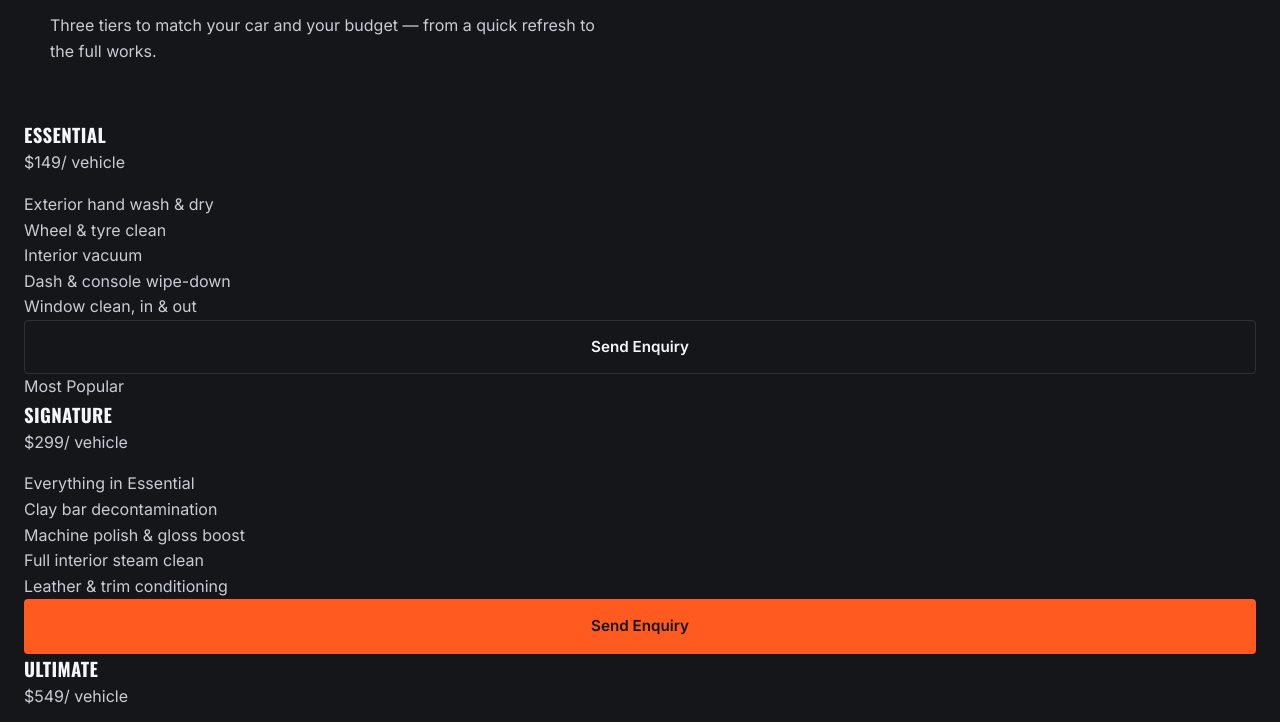
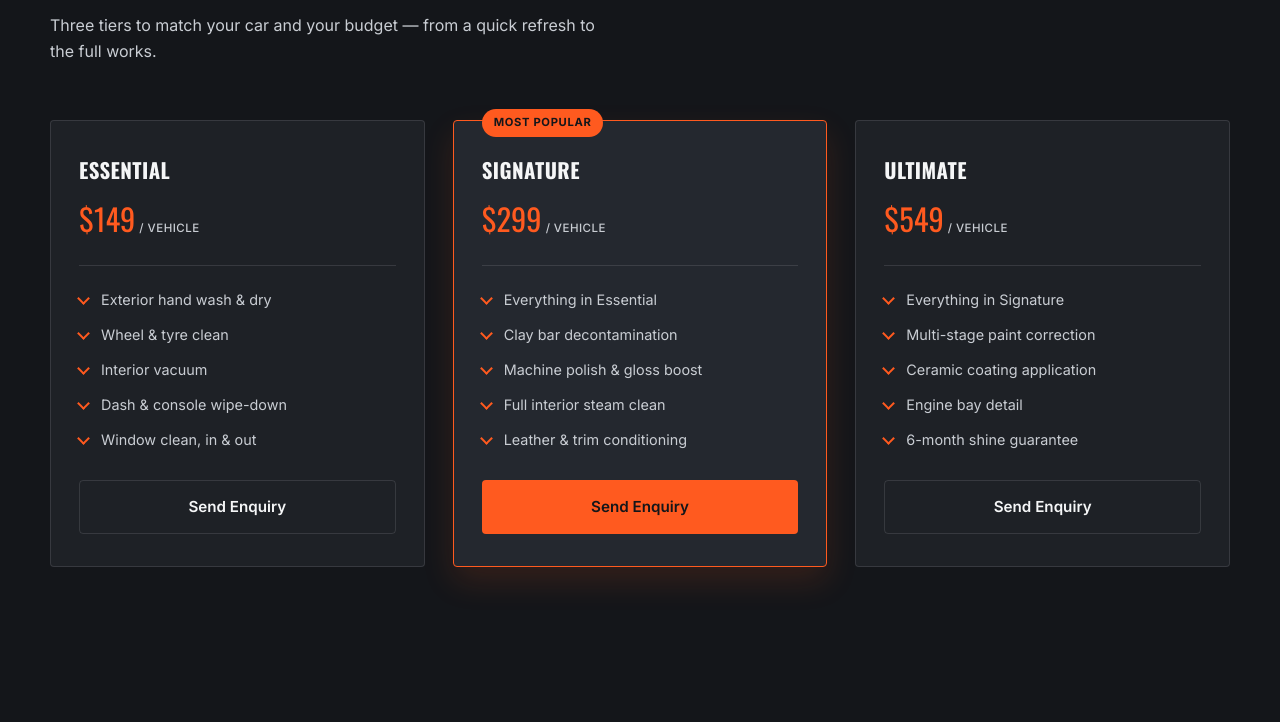
Before and after one commit to rusteezmobiledetailing/Rusteez, a plain HTML site: page index.html in a window 1280 px wide. Shown: the part 2418-3140 px from the top of the page. Drawn offline with nearby package versions, Linux system fonts and the light colour scheme.

Commit message:
Changed for package addition section

```diff
--- a/style.css
+++ b/style.css
@@ -281,6 +281,91 @@ section { padding: 96px 24px; scroll-margin-top: var(--header-h); }
 }
 
 /* ==============================================================
+   PACKAGES
+   ============================================================== */
+.packages-grid {
+  max-width: var(--max-width);
+  margin: 0 auto;
+  display: grid;
+  grid-template-columns: repeat(3, 1fr);
+  gap: 28px;
+  align-items: stretch;
+}
+.package-card {
+  position: relative;
+  display: flex;
+  flex-direction: column;
+  background: var(--graphite);
+  border: 1px solid var(--line);
+  border-radius: var(--radius);
+  padding: 32px 28px;
+  transition: transform 0.2s ease, border-color 0.2s ease;
+}
+.package-card:hover { transform: translateY(-4px); border-color: var(--steel); }
+.package-card.is-featured {
+  border-color: var(--ember);
+  background: var(--graphite-2);
+  box-shadow: 0 14px 32px rgba(255, 90, 31, 0.14);
+}
+.package-badge {
+  position: absolute;
+  top: -12px;
+  left: 28px;
+  background: var(--ember);
+  color: #14161A;
+  font-family: var(--font-body);
+  font-size: 0.7rem;
+  font-weight: 700;
+  text-transform: uppercase;
+  letter-spacing: 0.06em;
+  padding: 5px 12px;
+  border-radius: 999px;
+}
+.package-head {
+  margin-bottom: 22px;
+  padding-bottom: 22px;
+  border-bottom: 1px solid var(--line);
+}
+.package-name { font-size: 1.3rem; margin-bottom: 8px; }
+.package-price {
+  font-family: var(--font-display);
+  font-size: 1.9rem;
+  color: var(--ember);
+  margin: 0;
+}
+.package-price span {
+  font-family: var(--font-body);
+  font-size: 0.72rem;
+  font-weight: 500;
+  color: var(--steel);
+  text-transform: uppercase;
+  letter-spacing: 0.04em;
+  margin-left: 4px;
+}
+.package-features {
+  flex: 1;
+  display: flex;
+  flex-direction: column;
+  gap: 12px;
+  margin-bottom: 28px;
+}
+.package-features li {
+  position: relative;
+  padding-left: 22px;
+  font-size: 0.9rem;
+  color: var(--steel);
+}
+.package-features li::before {
+  content: '';
+  position: absolute;
+  left: 0; top: 6px;
+  width: 9px; height: 9px;
+  border-left: 2px solid var(--ember);
+  border-bottom: 2px solid var(--ember);
+  transform: rotate(-45deg);
+}
+
+/* ==============================================================
    ABOUT US
    ============================================================== */
 .about {
@@ -399,6 +484,7 @@ section { padding: 96px 24px; scroll-margin-top: var(--header-h); }
   .about, .enquiry { grid-template-columns: 1fr; }
   .about-media { order: -1; }
   .footer-top { grid-template-columns: 1fr; }
+  .packages-grid { grid-template-columns: 1fr; }
 }
 
 @media (max-width: 760px) {
```
